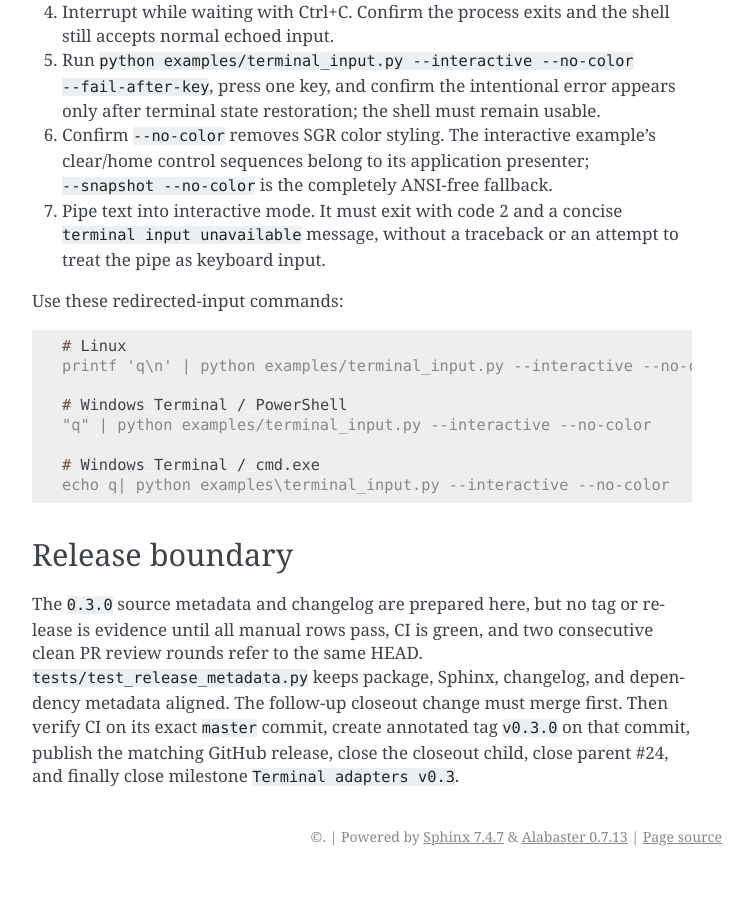
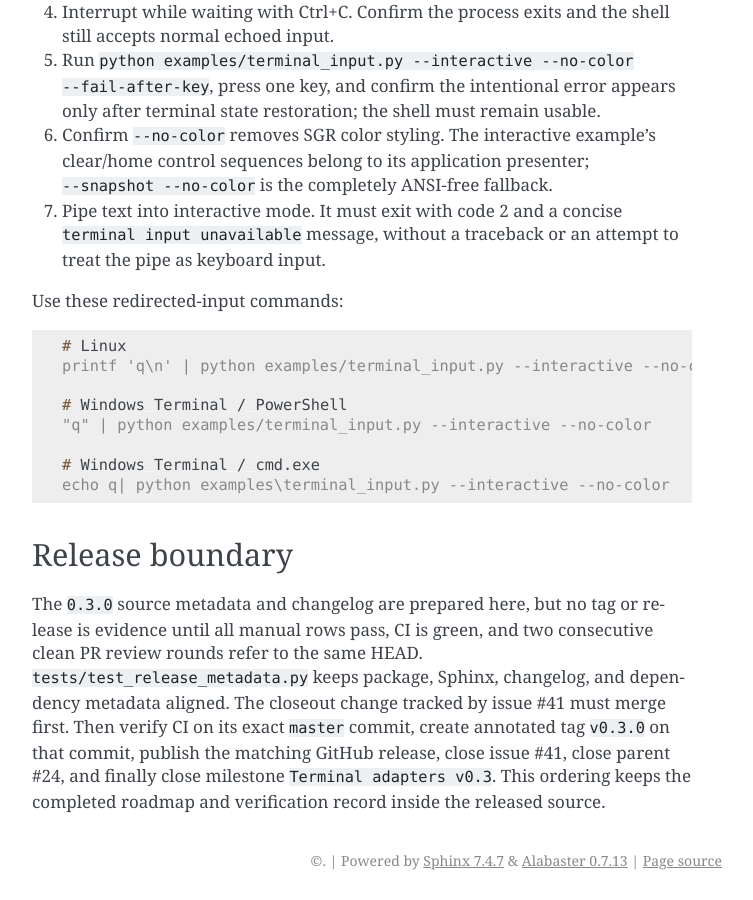
Before and after one commit to TheBitPoets/thebitlab-tui, a Sphinx documentation site: the page built from docs/architecture/phase-3-verification.rst, in a window 1280 px wide and 900 px high, scrolled down 2394 px. Shown: the whole window, without its empty margins (388-1141 px from the left). Built offline with Sphinx 7.4.7, drawn with Linux system fonts in a browser that asks for light colours; before the commit the page ends 3270 px from its top, so only the background shows below that; some of the changed text lies outside the part shown.

Commit message:
docs: close Phase 3 roadmap (#41)

```diff
--- a/docs/architecture/phase-3-verification.rst
+++ b/docs/architecture/phase-3-verification.rst
@@ -4,8 +4,8 @@ Phase 3 release verification
 Version ``0.3.0`` consolidates the dependency-free terminal input adapters without changing the
 approved public signatures or moving command, state, event-loop, or redraw ownership into the
 library. This page is the versioned evidence index for child issue `#39
-<https://github.com/TheBitPoets/thebitlab-tui/issues/39>`_. A separate closeout issue will publish
-the tag and GitHub release only after this evidence is complete.
+<https://github.com/TheBitPoets/thebitlab-tui/issues/39>`_. Formal milestone closeout and release
+publication are tracked by issue `#41 <https://github.com/TheBitPoets/thebitlab-tui/issues/41>`_.
 
 Compatibility and evidence matrix
 ---------------------------------
@@ -146,7 +146,8 @@ Release boundary
 The ``0.3.0`` source metadata and changelog are prepared here, but no tag or release is evidence
 until all manual rows pass, CI is green, and two consecutive clean PR review rounds refer to the
 same HEAD. ``tests/test_release_metadata.py`` keeps package, Sphinx, changelog, and dependency
-metadata aligned. The follow-up closeout change must merge first. Then verify CI on its exact
-``master`` commit, create annotated tag ``v0.3.0`` on that commit, publish the matching GitHub
-release, close the closeout child, close parent #24, and finally close milestone ``Terminal
-adapters v0.3``.
+metadata aligned. The closeout change tracked by issue #41 must merge first. Then verify CI on its
+exact ``master`` commit, create annotated tag ``v0.3.0`` on that commit, publish the matching
+GitHub release, close issue #41, close parent #24, and finally close milestone ``Terminal adapters
+v0.3``. This ordering keeps the completed roadmap and verification record inside the released
+source.
```
Also changed, not shown: docs/roadmap.md (+5 -3 lines).
